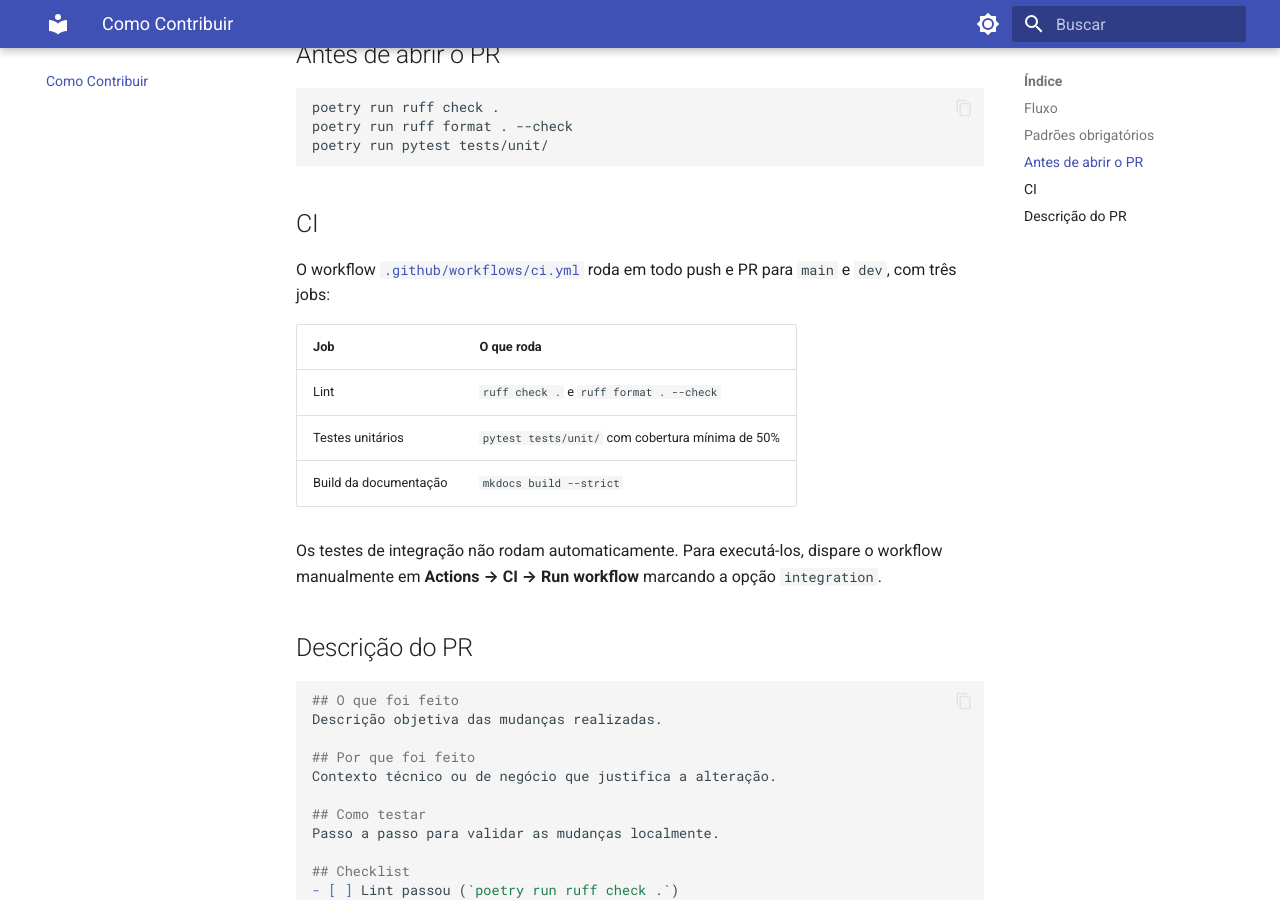
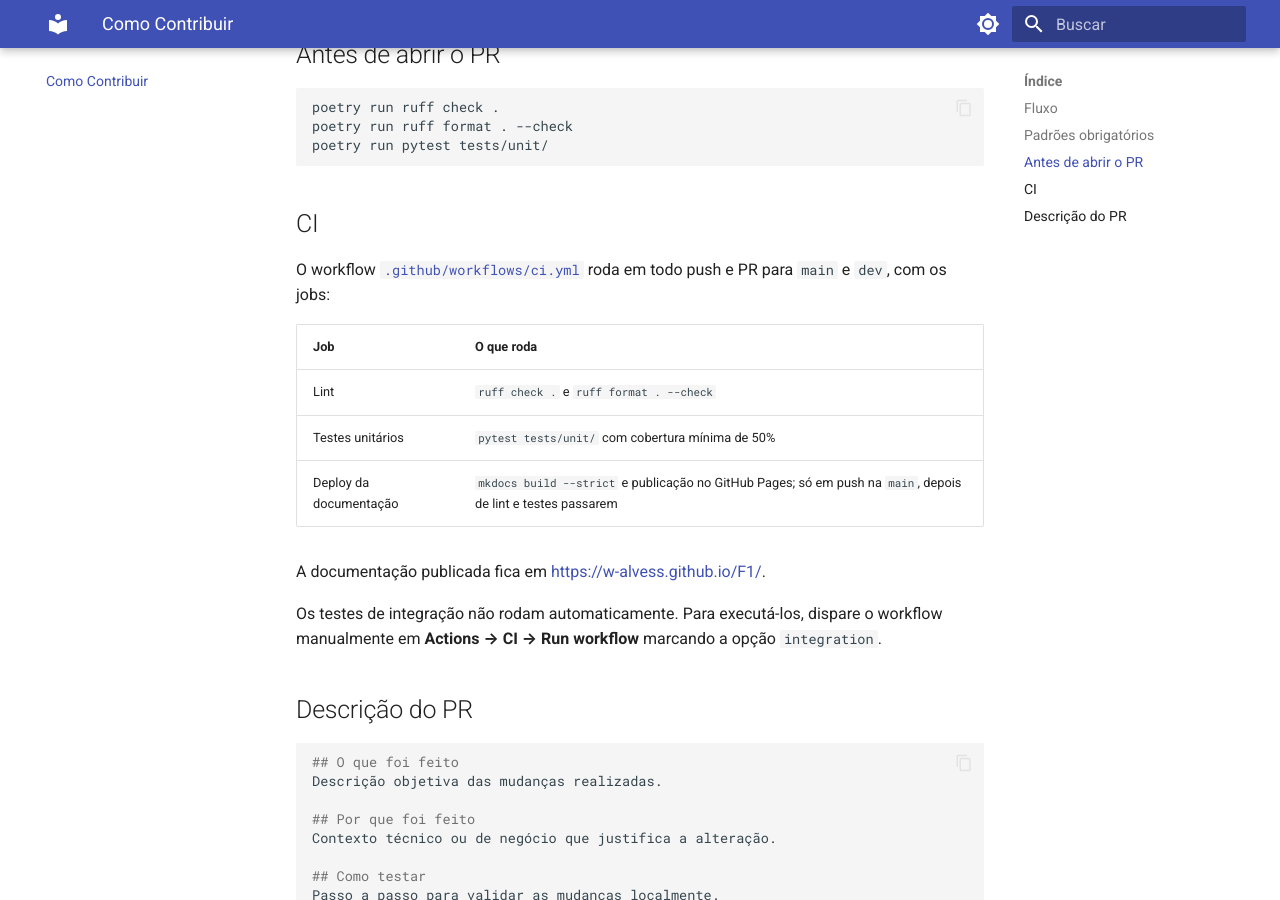
Before and after one commit to w-alvess/F1, an MkDocs documentation site: the page built from docs/docs/contributing.md, in a window 1280 px wide and 900 px high, scrolled down 752 px. Built offline with MkDocs 1.6.1 and Material for MkDocs 9.7.7, drawn with Linux system fonts in a browser that asks for light colours.

Commit message:
Ajuste CI

```diff
--- a/docs/docs/contributing.md
+++ b/docs/docs/contributing.md
@@ -28,13 +28,15 @@ poetry run pytest tests/unit/
 ## CI
 
 O workflow [`.github/workflows/ci.yml`](https://github.com/w-alvess/F1/blob/main/.github/workflows/ci.yml)
-roda em todo push e PR para `main` e `dev`, com três jobs:
+roda em todo push e PR para `main` e `dev`, com os jobs:
 
 | Job | O que roda |
 |---|---|
 | Lint | `ruff check .` e `ruff format . --check` |
 | Testes unitários | `pytest tests/unit/` com cobertura mínima de 50% |
-| Build da documentação | `mkdocs build --strict` |
+| Deploy da documentação | `mkdocs build --strict` e publicação no GitHub Pages; só em push na `main`, depois de lint e testes passarem |
+
+A documentação publicada fica em <https://w-alvess.github.io/F1/>.
 
 Os testes de integração não rodam automaticamente. Para executá-los, dispare o
 workflow manualmente em **Actions → CI → Run workflow** marcando a opção
--- a/mkdocs.yml
+++ b/mkdocs.yml
@@ -1,5 +1,6 @@
 site_name: F1 Dashboard
 site_description: Dashboard de voltas, pilotos e sessoes da F1 sobre a OpenF1 API
+site_url: https://w-alvess.github.io/F1/
 docs_dir: docs/docs
 
 theme:
```
Also changed, not shown: 1 other file.
